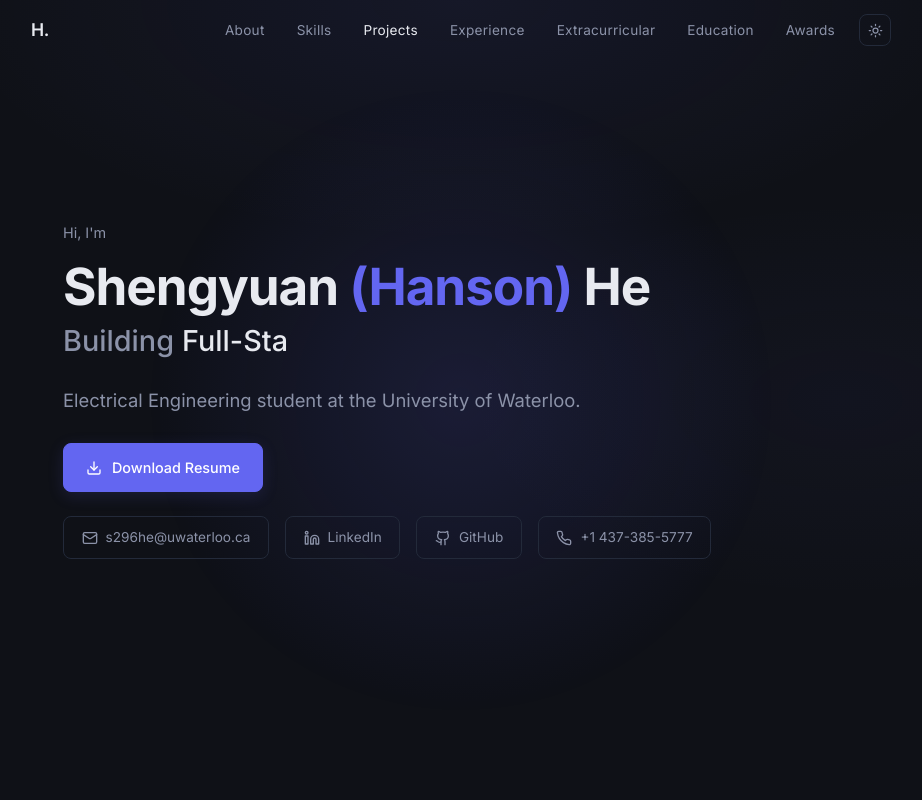
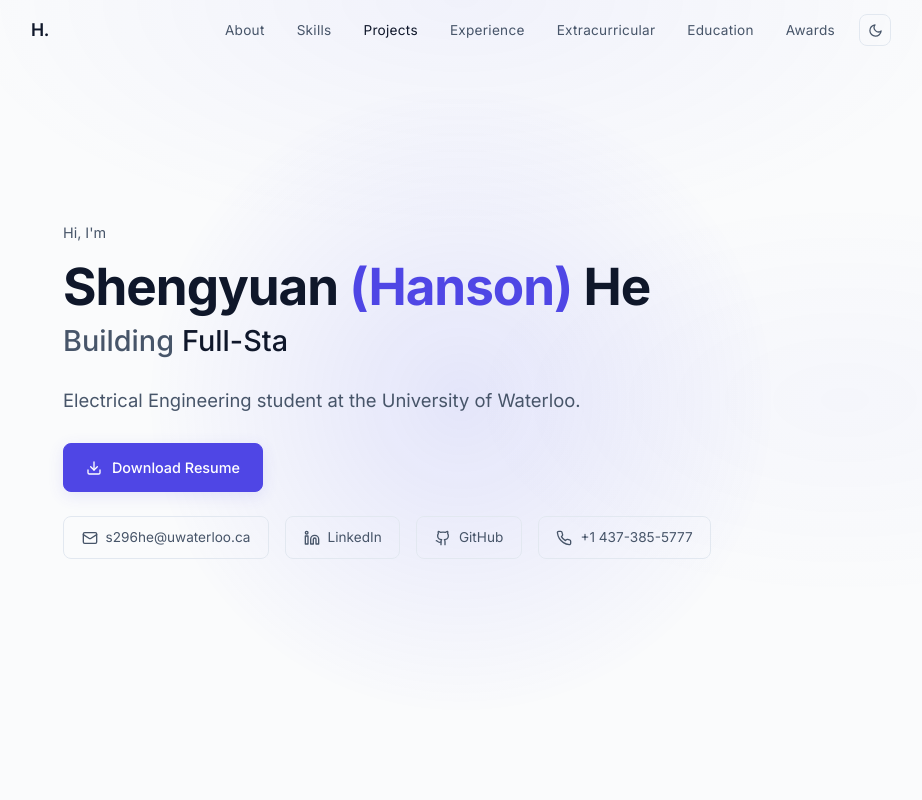
Before and after one commit to HansonHe-UW/HansonHe-UW.github.io, a React (Vite) app: page / in a window 1280 px wide. Shown: the top 800 px of the page, without its empty margins (179-1101 px from the left). Built offline with nearby package versions, Linux system fonts and the light colour scheme.

Commit message:
Fix theme preference detection

```diff
--- a/index.html
+++ b/index.html
@@ -9,6 +9,24 @@
     content="Shengyuan (Hanson) He — Electrical Engineering student at the University of Waterloo. Focused on embedded systems, AI, and full-stack development." />
   <meta property="og:title" content="Hanson He" />
   <meta property="og:description" content="Electrical Engineering @ University of Waterloo" />
+  <script>
+    (() => {
+      try {
+        const storedTheme = localStorage.getItem('theme');
+        const theme = storedTheme === 'light' || storedTheme === 'dark'
+          ? storedTheme
+          : (window.matchMedia('(prefers-color-scheme: light)').matches ? 'light' : 'dark');
+
+        if (theme === 'light') {
+          document.documentElement.setAttribute('data-theme', 'light');
+        } else {
+          document.documentElement.removeAttribute('data-theme');
+        }
+      } catch {
+        document.documentElement.removeAttribute('data-theme');
+      }
+    })();
+  </script>
   <link rel="preconnect" href="https://fonts.googleapis.com">
   <link rel="preconnect" href="https://fonts.gstatic.com" crossorigin>
   <link href="https://fonts.googleapis.com/css2?family=Inter:wght@300;400;500;600;700&display=swap" rel="stylesheet">
--- a/src/components/ThemeToggle.jsx
+++ b/src/components/ThemeToggle.jsx
@@ -1,4 +1,4 @@
-import { useEffect, useState } from 'react'
+import { useEffect, useLayoutEffect, useState } from 'react'
 
 const SunIcon = () => (
     <svg viewBox="0 0 24 24" fill="none" stroke="currentColor" strokeWidth="2" strokeLinecap="round" strokeLinejoin="round">
@@ -13,22 +13,62 @@ const MoonIcon = () => (
     </svg>
 )
 
+const THEME_STORAGE_KEY = 'theme'
+const THEMES = new Set(['light', 'dark'])
+
+const getSystemTheme = () => {
+    if (typeof window === 'undefined') return 'dark'
+    return window.matchMedia('(prefers-color-scheme: light)').matches ? 'light' : 'dark'
+}
+
+const getStoredTheme = () => {
+    try {
+        const storedTheme = localStorage.getItem(THEME_STORAGE_KEY)
+        return THEMES.has(storedTheme) ? storedTheme : null
+    } catch {
+        return null
+    }
+}
+
+const applyTheme = (theme) => {
+    if (theme === 'light') {
+        document.documentElement.setAttribute('data-theme', 'light')
+    } else {
+        document.documentElement.removeAttribute('data-theme')
+    }
+}
+
 export default function ThemeToggle() {
-    const [theme, setTheme] = useState(() => {
-        if (typeof window === 'undefined') return 'dark'
-        return localStorage.getItem('theme') || 'dark'
-    })
+    const [storedTheme, setStoredTheme] = useState(getStoredTheme)
+    const [systemTheme, setSystemTheme] = useState(getSystemTheme)
+    const theme = storedTheme || systemTheme
+
+    useLayoutEffect(() => {
+        applyTheme(theme)
+    }, [theme])
 
     useEffect(() => {
-        if (theme === 'light') {
-            document.documentElement.setAttribute('data-theme', 'light')
-        } else {
-            document.documentElement.removeAttribute('data-theme')
+        const mediaQuery = window.matchMedia('(prefers-color-scheme: light)')
+        const handleChange = () => setSystemTheme(getSystemTheme())
+
+        if (mediaQuery.addEventListener) {
+            mediaQuery.addEventListener('change', handleChange)
+            return () => mediaQuery.removeEventListener('change', handleChange)
         }
-        localStorage.setItem('theme', theme)
-    }, [theme])
 
-    const toggle = () => setTheme((t) => (t === 'light' ? 'dark' : 'light'))
+        mediaQuery.addListener(handleChange)
+        return () => mediaQuery.removeListener(handleChange)
+    }, [])
+
+    const toggle = () => {
+        const nextTheme = theme === 'light' ? 'dark' : 'light'
+        setStoredTheme(nextTheme)
+        try {
+            localStorage.setItem(THEME_STORAGE_KEY, nextTheme)
+        } catch {
+            // Ignore storage failures; the current DOM state is still correct.
+        }
+    }
 
     return (
         <button
--- a/src/index.css
+++ b/src/index.css
@@ -1,5 +1,6 @@
 /* ===== CSS Reset & Variables ===== */
 :root {
+  color-scheme: dark;
   --bg-primary: #0f1117;
   --bg-secondary: #141820;
   --bg-card: #171c26;
@@ -26,6 +27,7 @@
 }
 
 :root[data-theme="light"] {
+  color-scheme: light;
   --bg-primary: #fafbfc;
   --bg-secondary: #f1f5f9;
   --bg-card: #ffffff;
```
